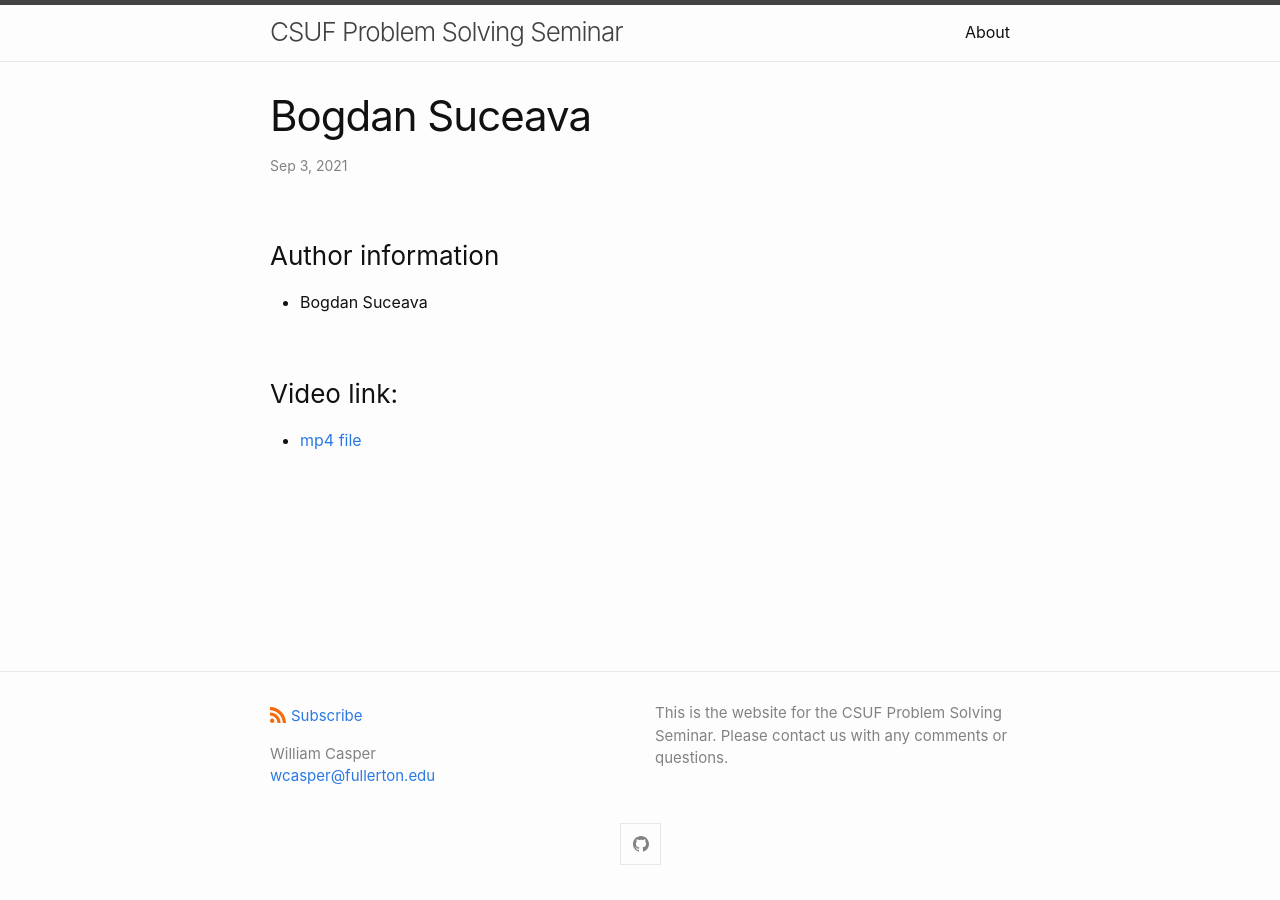
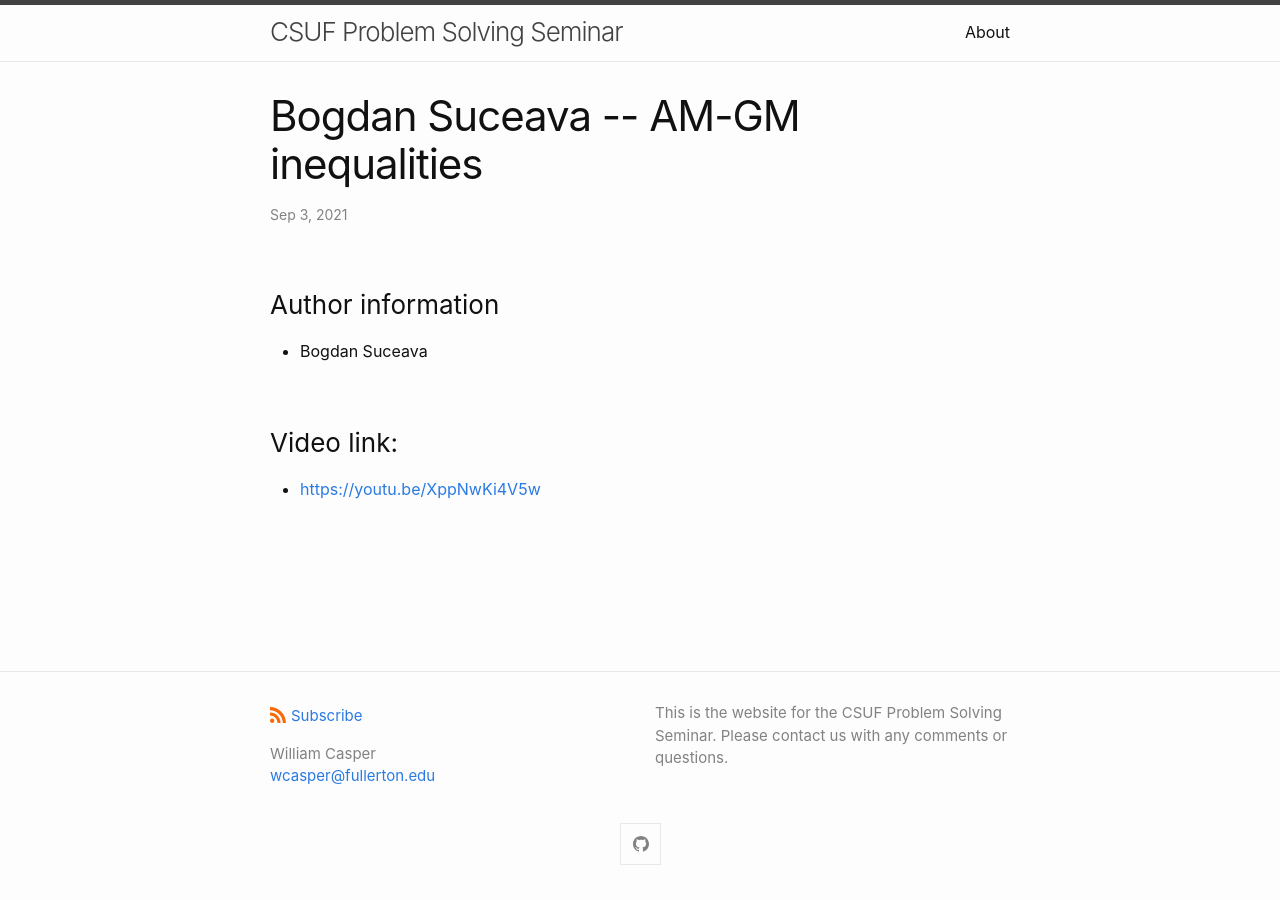
Before and after one commit to wcasper/problem-seminar, a Jekyll site: the page built from _posts/2021-09-03-Talk-01.md, in a window 1280 px wide. Built offline with Jekyll 4.4.1, drawn with Linux system fonts in a browser that asks for light colours.

Commit message:
fixed video link

```diff
--- a/_posts/2021-09-03-Talk-01.md
+++ b/_posts/2021-09-03-Talk-01.md
@@ -1,6 +1,6 @@
 ---
 layout: post
-title: Bogdan Suceava
+title: Bogdan Suceava -- AM-GM inequalities
 ---
 
 ### Author information
@@ -8,4 +8,4 @@ title: Bogdan Suceava
 
 ### Video link:
 
-* [mp4 file](videos/talk-09-03-2021.mp4)
+* [https://youtu.be/XppNwKi4V5w](https://youtu.be/XppNwKi4V5w)
```
Also changed, not shown: _posts/2021-09-10-Talk-02.md (+1 -1 lines), _posts/2021-09-17-Talk-03.md (+1 -1 lines), _posts/2021-09-24-Talk-04.md (+1 -1 lines).
